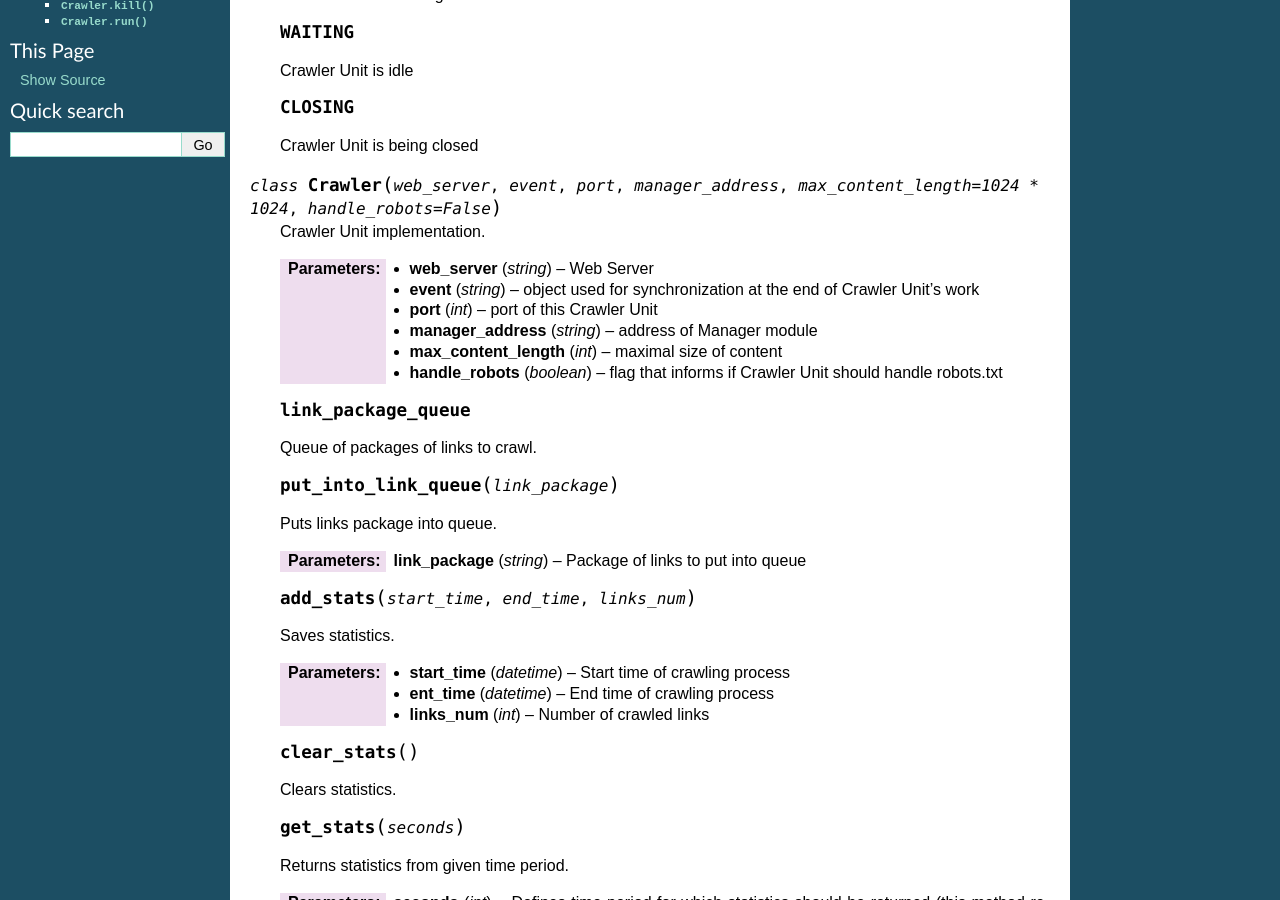
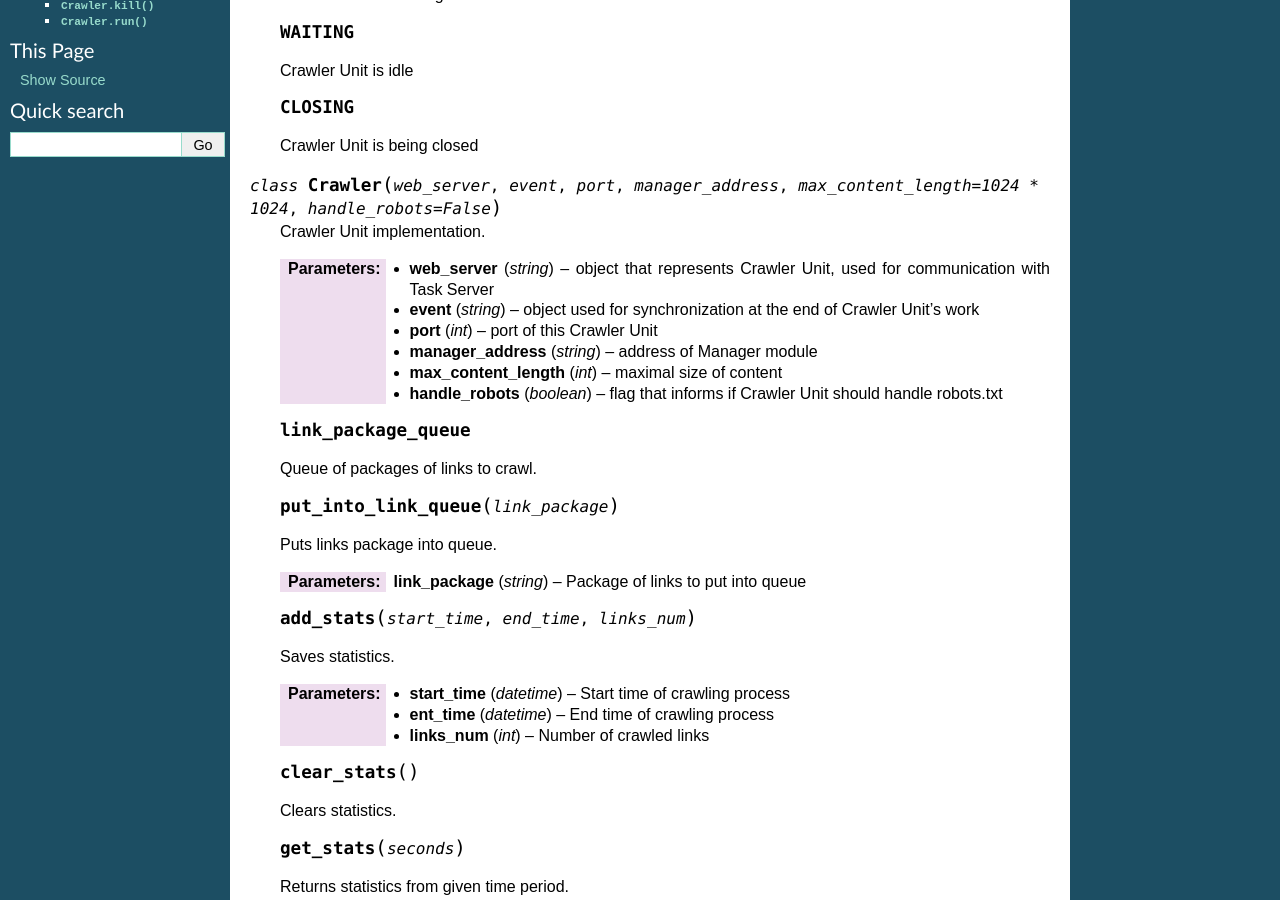
Before and after one commit to agh-glk/fcs, a Sphinx documentation site: the page built from docs/source/crawler/crawler.rst, in a window 1280 px wide and 900 px high, scrolled down 318 px. Built offline with Sphinx 7.4.7, drawn with Linux system fonts in a browser that asks for light colours; formulas are drawn with MathJax 3.

Commit message:
[NT] Edit

```diff
--- a/docs/source/crawler/crawler.rst
+++ b/docs/source/crawler/crawler.rst
@@ -28,7 +28,7 @@ This module contains Crawler Unit implementation.
 
    Crawler Unit implementation.
 
-   :param string web_server: Web Server
+   :param string web_server: object that represents Crawler Unit, used for communication with Task Server
    :param string event: object used for synchronization at the end of Crawler Unit's work
    :param int port: port of this Crawler Unit
    :param string manager_address: address of Manager module
```
